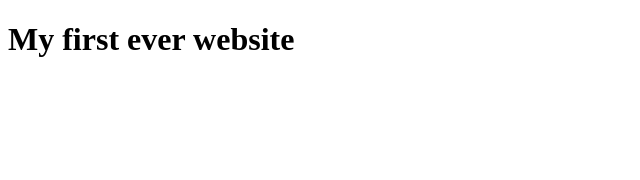
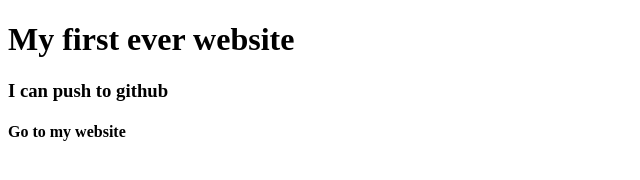
Before and after one commit to sadmansakib172/my-first-website, a plain HTML site: page index.html in a window 1280 px wide. Shown: the whole page, without its empty margins (0-640 px from the left). Drawn offline with Linux system fonts and the light colour scheme.

Commit message:
leared github

```diff
--- a/index.html
+++ b/index.html
@@ -8,5 +8,7 @@
 </head>
 <body>
     <h1>My first ever website</h1>
+    <h3>I can push to github</h3>
+    <h4>Go to my website</h4>
 </body>
 </html>
```
